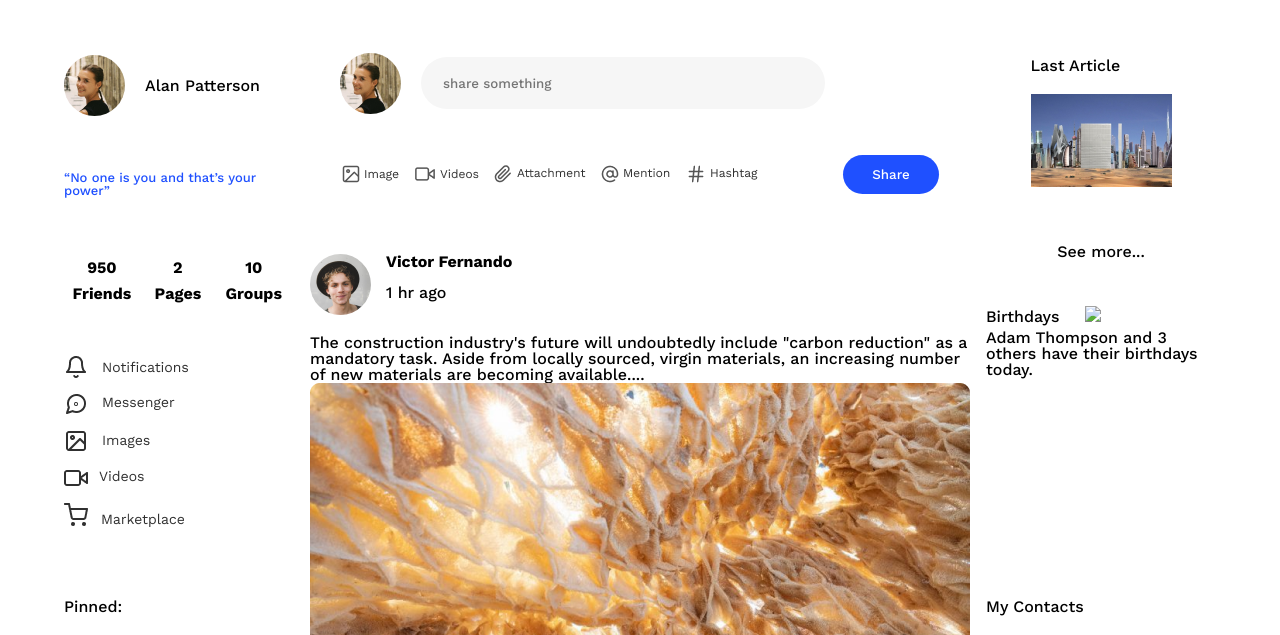
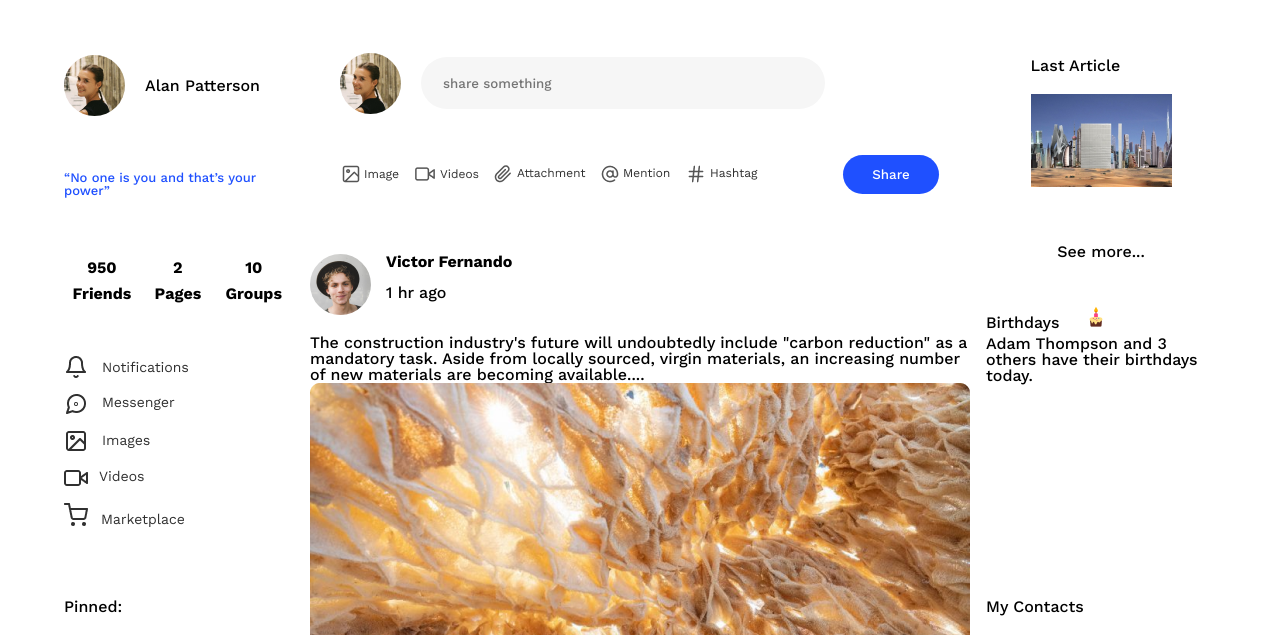
Before and after one commit to iko2000/Assigment-11, a plain HTML site: page index.html in a window 1280 px wide. Shown: the part 114-749 px from the top of the page. Drawn offline with Linux system fonts and the light colour scheme; the site is published under a folder, as on GitHub Pages, so addresses that start at the root find nothing.

Commit message:
Update index.html

```diff
--- a/index.html
+++ b/index.html
@@ -223,7 +223,7 @@
             <p>See more...</p>
           </div>
           <div class="side-bar-birthday">
-            <div<h5>Birthdays</h5> <img src="/assets/images/right side-bar img/icons8-cute-cake-96 1.png" >
+            <div<h5>Birthdays</h5> <img src="assets/images/right side-bar img/icons8-cute-cake-96 1.png" >
 
             <div><p>Adam Thompson and 3 others have their birthdays today.</p></div>
         </div>
```
